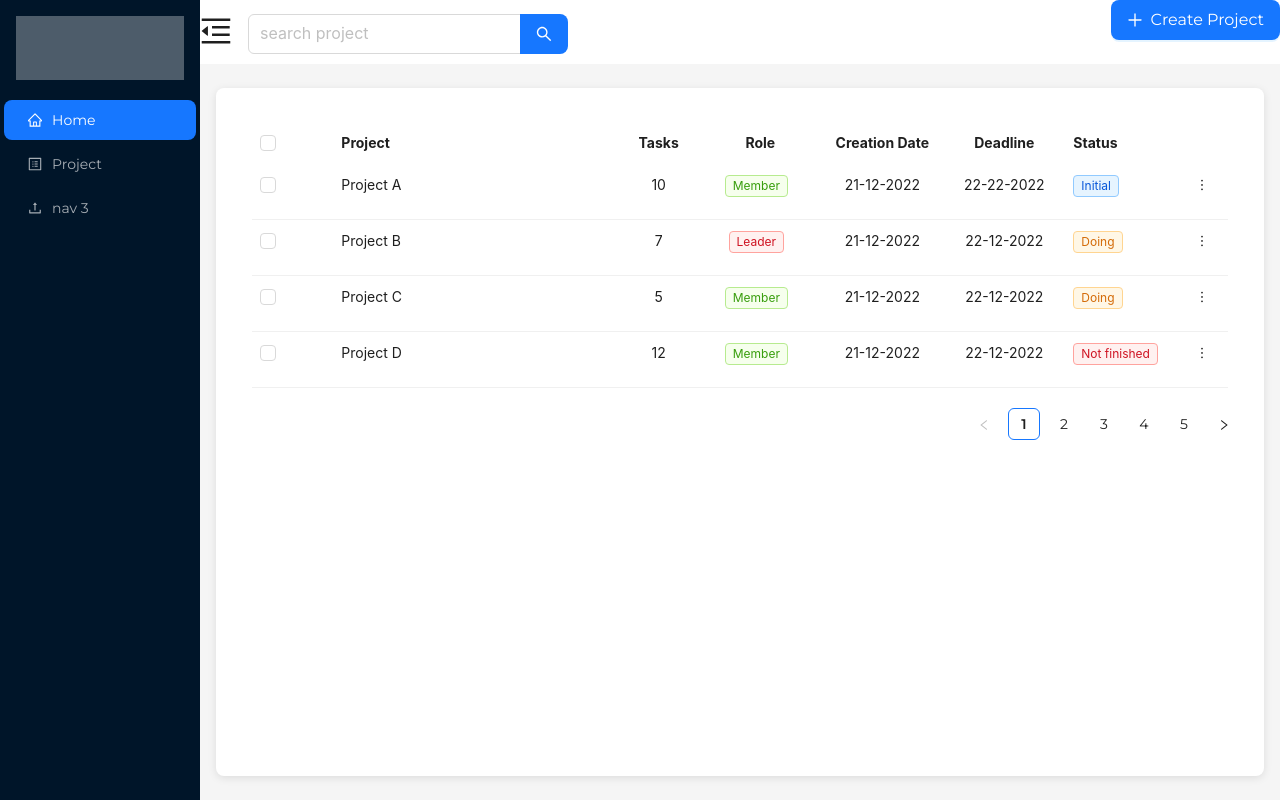
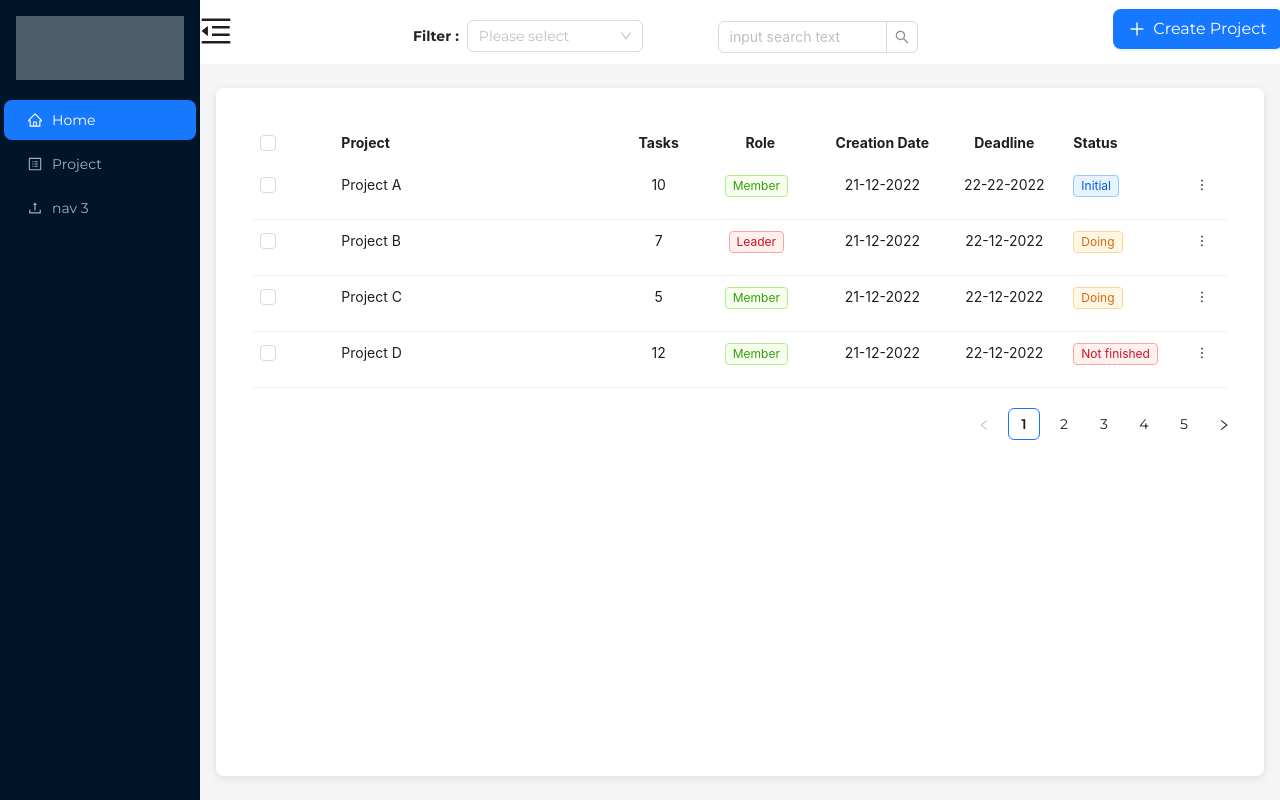
Before and after one commit to TomVietCode/task-management-SE, a React (Create React App) app in the folder client/: page / in a window 1280 px wide. Built offline with nearby package versions, Linux system fonts and the light colour scheme.

Commit message:
thêm action bar

```diff
--- a/client/src/components/ActionBar/index.js
+++ b/client/src/components/ActionBar/index.js
@@ -1,21 +1,14 @@
 import { Row, Col, Button, theme, Space, Input } from "antd";
-import {
-  MenuFoldOutlined,
-  MenuUnfoldOutlined,
-} from "@ant-design/icons";
-import "../../layout/DefaultLayout.scss"
-import CreateTask from "../Task/CreateTask"
-
-function ActionBar({
-  onSearch,
-  collapsed,
-  setCollapsed,
-}) {
+import { MenuFoldOutlined, MenuUnfoldOutlined } from "@ant-design/icons";
+import "../../layout/DefaultLayout.scss";
+import CreateTask from "../Task/CreateTask";
+import "./style.scss";
+import ModalTreeSelect from "../TreeSelect";
+const { Search } = Input;
+function ActionBar({ collapsed, setCollapsed }) {
   const {
     token: { colorBgContainer },
   } = theme.useToken();
-
-
 
   return (
     <>
@@ -26,7 +19,7 @@ function ActionBar({
         }}
       >
         <Row justify="space-between" align="middle" gutter={[16, 16]}>
-          <Col>
+          <Col span={4}>
             <div className="box-home__toggle-button">
               <Button
                 className="home__toggle-button"
@@ -36,23 +29,30 @@ function ActionBar({
               />
             </div>
           </Col>
+          <Col span={6} >
+            <span className="filter">
+              <p>Filter : </p>
+              <div className="Box-Filter"><ModalTreeSelect /></div>
+            </span>
+          </Col>
 
-          <Col flex="auto">
-            <div className="box-search">
-              <Input.Search
-                placeholder="search project"
-                enterButton
-                size="large"
-                allowClear
-                onSearch={onSearch}
+          <Col span={8} flex="auto">
+            <div>
+              <Search
+                className="box-search"
+                placeholder="input search text"
+                style={{
+                  width: 200,
+                  height: 50,
+                }}
               />
             </div>
           </Col>
 
-          <Col>
+          <Col span={4}>
             <div className="box-NewProject">
               <Space size="middle">
-                <CreateTask/>
+                <CreateTask />
               </Space>
             </div>
           </Col>
--- /dev/null
+++ b/client/src/components/ActionBar/style.scss
@@ -0,0 +1,30 @@
+.box-search {
+  padding-top: 0.9rem;
+  height: 4rem;
+  max-width: 20rem;
+  border-radius: 0.5rem;
+}
+.box-NewProject {
+  height: 4rem;
+  line-height: 4rem;
+  margin-right: 1rem;
+}
+.box-search {
+  height: 4rem;
+  line-height: 4rem;
+}
+.Box-Filter {
+  width: 11rem;
+  height: 4rem;
+  line-height: 4.5rem;
+}
+.filter {
+  display: flex;
+  align-items: center;
+  gap: 8px;
+  & p{
+    font-weight: bold;
+    height: 3rem;
+    line-height: 4.5rem;
+  }
+}
--- a/client/src/components/Task/CreateTask.js
+++ b/client/src/components/Task/CreateTask.js
@@ -1,15 +1,7 @@
-import {
-  notification,
-  Modal,
-  Button,
-  Space,
-  Input,
-  DatePicker,
-} from "antd";
-import {
-  PlusOutlined,
-} from "@ant-design/icons";
+import { notification, Modal, Button, Space, Input, DatePicker, Row, Col} from "antd";
+import { PlusOutlined } from "@ant-design/icons";
 import { useState } from "react";
+import "./style.scss";
 
 function CreateTask() {
   //thêm project
@@ -68,14 +60,16 @@ function CreateTask() {
             />
           </div>
 
-          <div>
-            <p>Date</p>
-            <DatePicker placeholder="Select due date" />
-          </div>
-          <div>
-            <p>Due Date</p>
-            <DatePicker placeholder="Select due date" />
-          </div>
+          <Row>
+            <Col span={8}>
+              <p>Date create</p>
+              <DatePicker placeholder="Select due date" />
+            </Col>
+            <Col span={8}>
+              <p>Deadline</p>
+              <DatePicker placeholder="Select due date" />
+            </Col>
+          </Row>
         </Space>
       </Modal>
     </>
--- /dev/null
+++ b/client/src/components/Task/style.scss
@@ -0,0 +1,16 @@
+.PageNumber{
+    float: right;
+  }
+  .Row{
+    height: 3.5rem;
+    cursor: pointer;
+    &:hover{
+      background-color: rgba(192, 192, 192, 0.1);
+    }
+    &:nth-child(1){
+      padding-top: 20px;
+    }
+}
+.Modal p{
+    font-weight: bold;
+  }
--- a/client/src/components/TreeSelect/index.js
+++ b/client/src/components/TreeSelect/index.js
@@ -1,42 +1,90 @@
-import React, { useState } from "react";
-import { TreeSelect } from "antd";
-const { SHOW_PARENT } = TreeSelect;
-// data TreeSelect
+import React, { useState } from 'react';
+import { TreeSelect } from 'antd';
+import { FaDotCircle } from "react-icons/fa";
+
 const treeData = [
   {
-    title: "Web",
-    value: "1",
+    value: 'role',
+    title: 'Role',
+    children: [
+      {
+        value: 'role1',
+        title: 'Leader',
+      },
+      {
+        value: 'role2',
+        title: 'Member',
+      },
+    ],
   },
   {
-    title: "mobile app",
-    value: "2",
+    value: 'status',
+    title: 'Status',
+    children: [
+      {
+        value: 'status0',
+        title: (
+          <span>
+            <FaDotCircle style={{ marginRight: 8 , color:'blue'}} />
+            Initial
+          </span>
+        ),
+      },
+      {
+        value: 'status1',
+        title: <span>
+        <FaDotCircle style={{ marginRight: 8, color:'origin' }} />
+        Doing
+      </span>
+      },
+      {
+        value: 'status2',
+        title: <span>
+        <FaDotCircle style={{ marginRight: 8, color:'yellow' }} />
+        Pending
+      </span>
+      },
+      {
+        value: 'status3',
+        title: <span>
+        <FaDotCircle style={{ marginRight: 8, color:'green' }} />
+        Finished
+      </span>
+      },
+      {
+        value: 'status4',
+        title: <span>
+        <FaDotCircle style={{ marginRight: 8, color:'red' }} />
+        Not finished
+      </span>
+      },
+
+    ],
   },
 ];
 
-
-function ModalTreeSelect() {
-  const [value, setValue] = useState([]);
-
-  // Hàm xử lý thay đổi giá trị khi người dùng chọn trong TreeSelect
+const App = () => {
+  const [value, setValue] = useState();
   const onChange = (newValue) => {
-    console.log("onChange", newValue);
+    console.log(newValue);
     setValue(newValue);
   };
+  return (
+    <TreeSelect
+      style={{
+        width: '100%',
+      }}
+      value={value}
+      dropdownStyle={{
+        maxHeight: 500,
+        overflow: 'auto',
+      }}
+      treeData={treeData}
+      placeholder="Please select"
+      treeDefaultExpandAll
+      onChange={onChange}
+    />
+  );
+};
 
-  // Các thuộc tính của TreeSelect
-  const tProps = {
-    treeData,
-    value,
-    onChange,
-    treeCheckable: true,
-    showCheckedStrategy: SHOW_PARENT,
-    placeholder: "Please select",
-    style: {
-      width: "100%",
-    },
-  };
-
-  return <TreeSelect {...tProps} />;
-}
-
-export default ModalTreeSelect;
+export default App;
--- a/client/src/layout/DefaultLayout.js
+++ b/client/src/layout/DefaultLayout.js
@@ -55,7 +55,10 @@ function DefaultLayout () {
           />
         </Sider>
         <Layout>
-          <ActionBar />
+          <ActionBar
+            collapsed = {collapsed}
+            setCollapsed = {setCollapsed}
+          />
           <Content
             className="home__content"
             style={{
--- a/client/src/layout/DefaultLayout.scss
+++ b/client/src/layout/DefaultLayout.scss
@@ -57,31 +57,3 @@
 
     }
   }
-
-  .box-search{
-    padding-top: 0.9rem;
-    height : 64px;
-    max-width: 20rem;
-    border-radius: 0.5rem;
-  }
-  .box-NewProject{
-    height: 64px;
-
-  }
-  .Modal p{
-    font-weight: bold;
-  }
-  .PageNumber{
-    float: right;
-  }
-  .Row{
-
-    height: 3.5rem;
-    cursor: pointer;
-    &:hover{
-      background-color: rgba(192, 192, 192, 0.1);
-    }
-    &:nth-child(1){
-      padding-top: 20px;
-    }
-  }
```
Also changed, not shown: client/src/components/ForgotPassword/OTP.js (added, +27 -0 lines), client/src/components/Task/index.js (+102 -24 lines), client/src/components/ForgotPassword/Email.js (added), client/src/components/ForgotPassword/ReserPassword.js (added).
